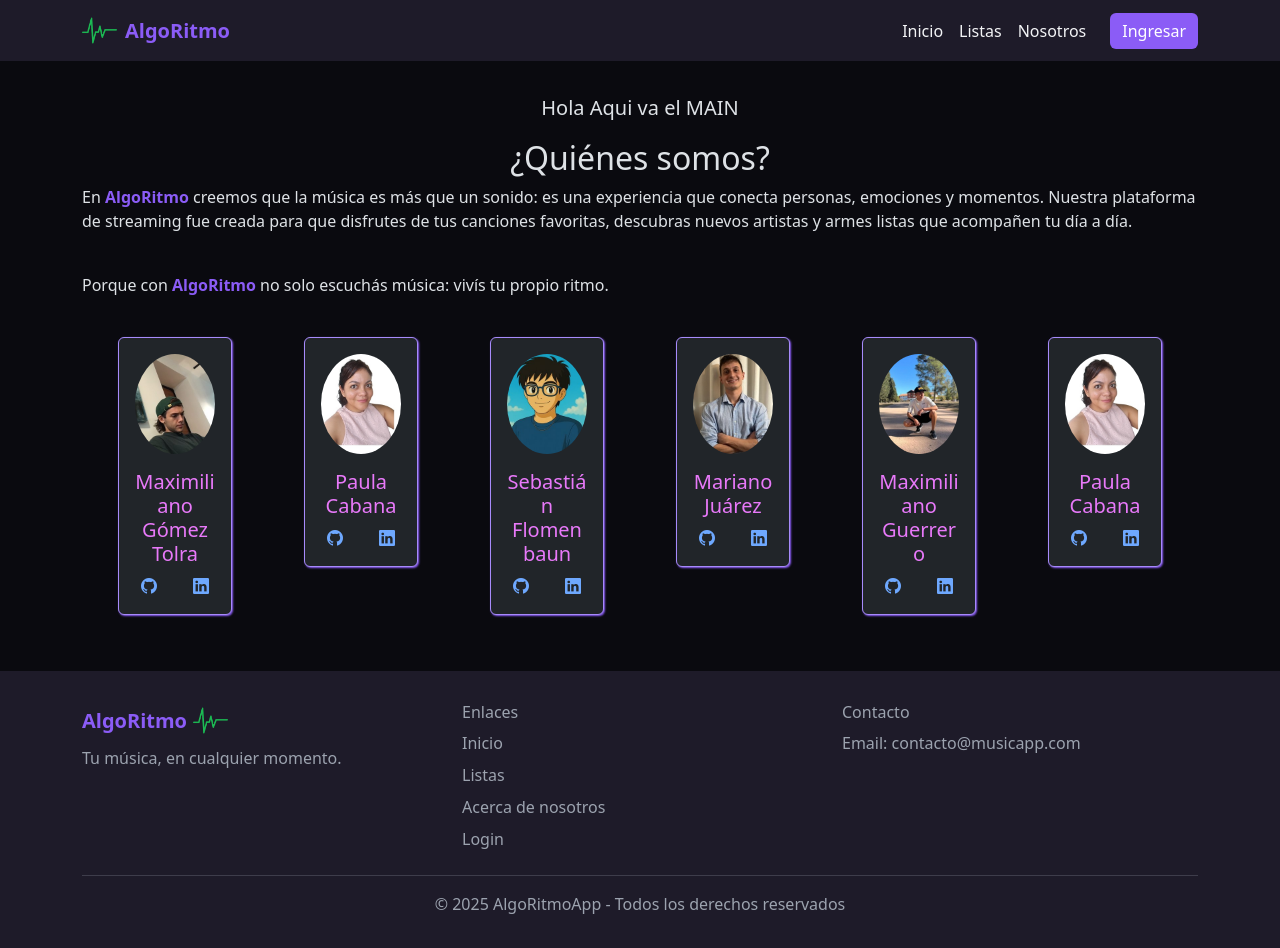
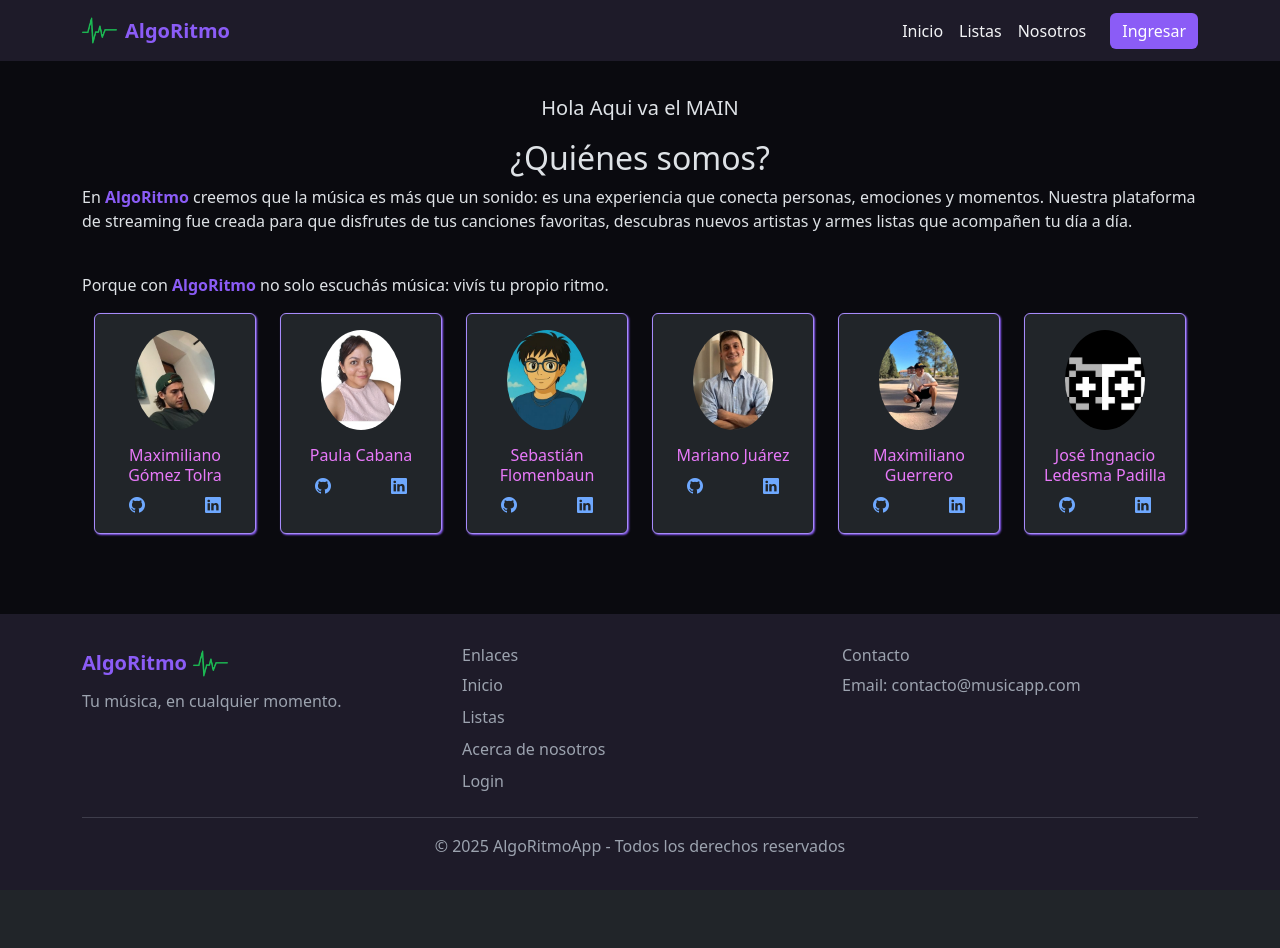
Before and after one commit to masheee/AlgoRitmo, a React (Vite) app: page /about in a window 1280 px wide. After the commit the page ends 890 px from the top, so only its background shows below. Built offline with nearby package versions, Linux system fonts and the light colour scheme.

Commit message:
Cambié el ancho de las cards y el tamaño de la fuente de los nombres de los integrantes del grupo

```diff
--- a/src/components/pages/Nosotros.jsx
+++ b/src/components/pages/Nosotros.jsx
@@ -4,6 +4,7 @@ import MarianoJuarez from "../../img/MarianoJuarez.jpg";
 import MaximilianoGomezTolra from "../../img/MaximilianoGomezTolra.jpg";
 import MaximilianoGuerrero from "../../img/MaximilianoGuerrero.jpg";
 import SebastianFlomenbaun from "../../img/SebastianFlomenbaun.jpg";
+import JoseLedesma from "../../img/JoseLedesma.jpg";
 
 const Nosotros = () => {
   return (
@@ -28,11 +29,11 @@ const Nosotros = () => {
         no solo escuchás música: vivís tu propio ritmo.
       </p>
 
-      <Container>
+      <Container className="mb-5">
         <Row>
           {/*Maxi Tolra*/}
           <Col xs={12} md={4} lg={2}>
-            <Card className="cardNosotros m-4">
+            <Card className="cardNosotros h-100">
               <Card.Img
                 variant="top"
                 className="imgCardNosotros mt-3"
@@ -40,7 +41,7 @@ const Nosotros = () => {
                 alt="Maxi Tolra"
               />
               <Card.Body>
-                <Card.Title>Maximiliano Gómez Tolra</Card.Title>
+                <Card.Title className="fuenteCardNosotros">Maximiliano Gómez Tolra</Card.Title>
                 <Row>
                   <Col xs={6} className="text-center">
                     <a
@@ -66,7 +67,7 @@ const Nosotros = () => {
           </Col>
           {/*Tali*/}
           <Col xs={12} md={4} lg={2}>
-            <Card className="cardNosotros m-4">
+            <Card className="cardNosotros h-100">
               <Card.Img
                 variant="top"
                 className="imgCardNosotros mt-3"
@@ -74,7 +75,7 @@ const Nosotros = () => {
                 alt="Tali Cabana"
               />
               <Card.Body>
-                <Card.Title>Paula Cabana</Card.Title>
+                <Card.Title className="fuenteCardNosotros">Paula Cabana</Card.Title>
                 <Row>
                   <Col xs={6} className="text-center">
                     <a
@@ -100,7 +101,7 @@ const Nosotros = () => {
           </Col>
           {/*Sebas*/}
           <Col xs={12} md={4} lg={2}>
-            <Card className="cardNosotros m-4">
+            <Card className="cardNosotros h-100">
               <Card.Img
                 variant="top"
                 className="imgCardNosotros mt-3"
@@ -108,7 +109,7 @@ const Nosotros = () => {
                 alt="Sebas Flomenbaun"
               />
               <Card.Body>
-                <Card.Title>Sebastián Flomenbaun</Card.Title>
+                <Card.Title className="fuenteCardNosotros">Sebastián Flomenbaun</Card.Title>
                 <Row>
                   <Col xs={6} className="text-center">
                     <a
@@ -134,7 +135,7 @@ const Nosotros = () => {
           </Col>
           {/*Pollo*/}
           <Col xs={12} md={4} lg={2}>
-            <Card className="cardNosotros m-4">
+            <Card className="cardNosotros h-100">
               <Card.Img
                 variant="top"
                 className="imgCardNosotros mt-3"
@@ -142,7 +143,7 @@ const Nosotros = () => {
                 alt="Pollo Juárez"
               />
               <Card.Body>
-                <Card.Title>Mariano Juárez</Card.Title>
+                <Card.Title className="fuenteCardNosotros">Mariano Juárez</Card.Title>
                 <Row>
                   <Col xs={6} className="text-center">
                     <a
@@ -168,7 +169,7 @@ const Nosotros = () => {
           </Col>
           {/*Maxi G*/}
           <Col xs={12} md={4} lg={2}>
-            <Card className="cardNosotros m-4">
+            <Card className="cardNosotros h-100">
               <Card.Img
                 variant="top"
                 className="imgCardNosotros mt-3"
@@ -176,7 +177,7 @@ const Nosotros = () => {
                 alt="Maxi Guerrero"
               />
               <Card.Body>
-                <Card.Title>Maximiliano Guerrero</Card.Title>
+                <Card.Title className="fuenteCardNosotros">Maximiliano Guerrero</Card.Title>
                 <Row>
                   <Col xs={6} className="text-center">
                     <a
@@ -200,17 +201,17 @@ const Nosotros = () => {
               </Card.Body>
             </Card>
           </Col>
-          {/*José I*/}
+          {/*José I  Faltan imagen y links*/}
           <Col xs={12} md={4} lg={2}>
-            <Card className="cardNosotros m-4">
+            <Card className="cardNosotros h-100">
               <Card.Img
                 variant="top"
                 className="imgCardNosotros mt-3"
-                src={PaulaCabana}
-                alt="Tali Cabana"
+                src={JoseLedesma}
+                alt="José Ingnacio Ledesma Padilla"
               />
               <Card.Body>
-                <Card.Title>Paula Cabana</Card.Title>
+                <Card.Title className="fuenteCardNosotros">José Ingnacio Ledesma Padilla</Card.Title>
                 <Row>
                   <Col xs={6} className="text-center">
                     <a
--- a/src/styles/index.css
+++ b/src/styles/index.css
@@ -48,6 +48,10 @@ main {
   box-shadow: 3px 3px 20px var(--color-primary);
 }
 
+.fuenteCardNosotros{
+  font-size: medium;
+}
+
 .AlgoRitmo {
   color: var(--color-primary);
 }
```
Also changed, not shown: src/img/JoseLedesma.jpg (added).
